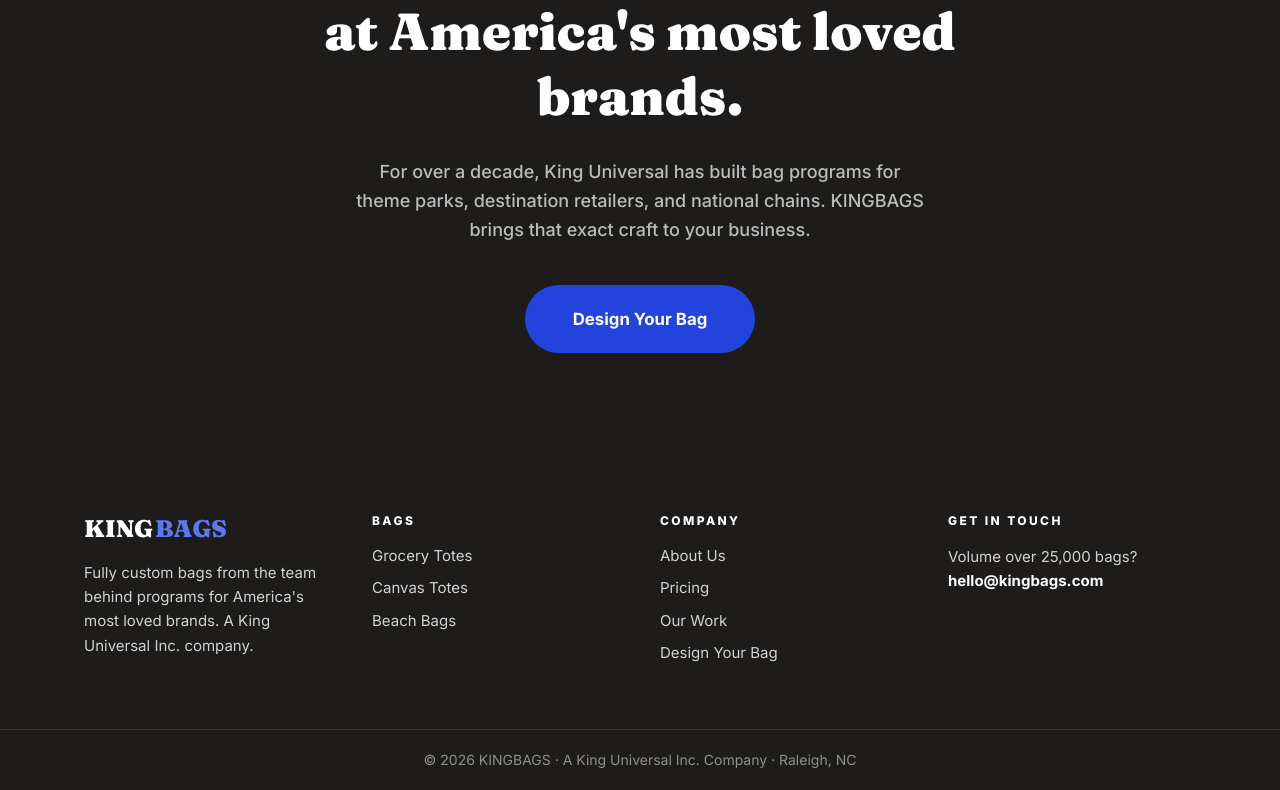
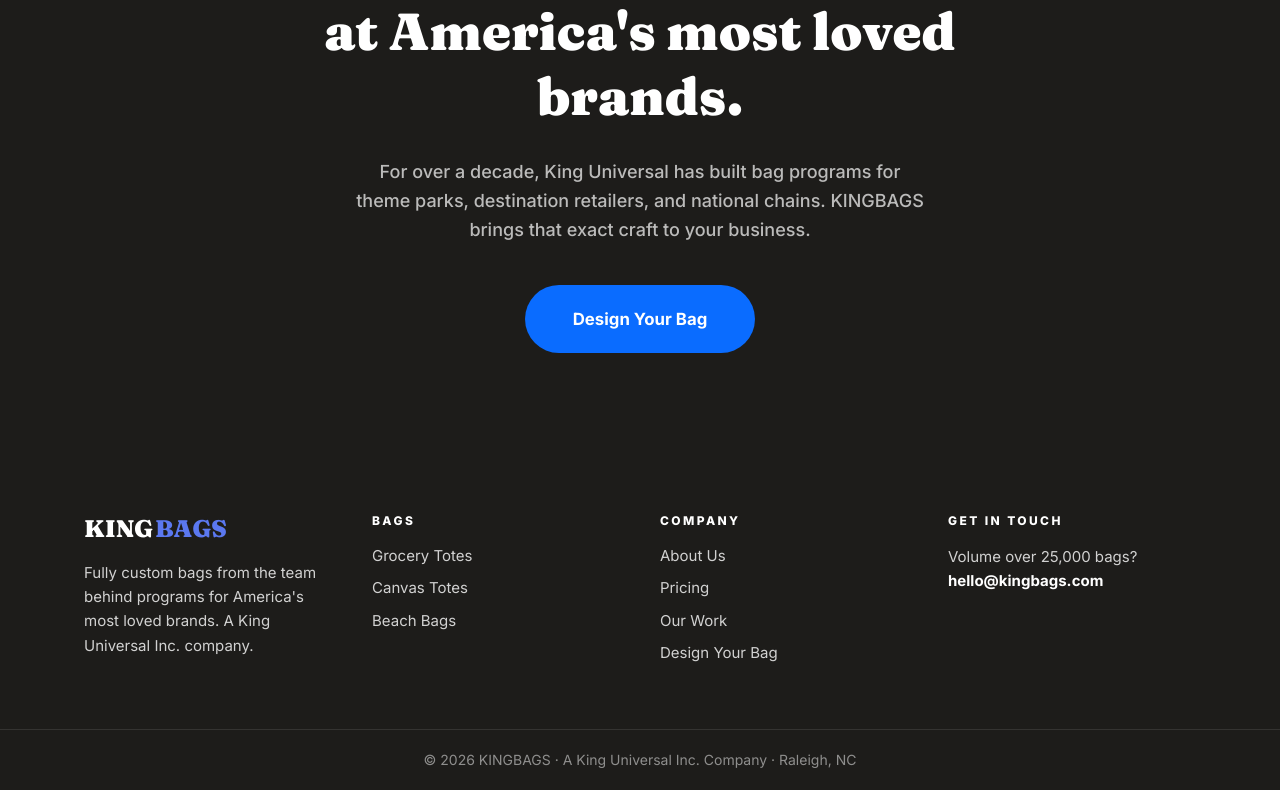
Before and after one commit to riley944/KINGBAGS, a Next.js app: page / in a window 1280 px wide. Shown: the part 3568-4358 px from the top of the page. Built offline with nearby package versions, Linux system fonts and the light colour scheme.

Commit message:
Update globals.css

```diff
--- a/app/globals.css
+++ b/app/globals.css
@@ -6,8 +6,8 @@
 html { scroll-behavior: smooth; }
 
 body {
-  background-color: #FFFFFF;
-  color: #111110;
+  background-color: #FAFAF7;
+  color: #1D1C1A;
   font-family: Inter, system-ui, sans-serif;
   -webkit-font-smoothing: antialiased;
 }
@@ -16,7 +16,23 @@
   display: inline-flex;
   align-items: center;
   justify-content: center;
-  background-color: #111110;
+  background-color: #1D1C1A;
+  color: #FAFAF7;
+  font-weight: 700;
+  font-size: 1.05rem;
+  padding: 1.05rem 2.4rem;
+  border-radius: 9999px;
+  transition: all 0.15s ease;
+}
+.btn-primary:hover { background-color: #0A6CFF; transform: scale(1.02); }
+.btn-primary:active { transform: scale(0.98); }
+.btn-primary:disabled { opacity: 0.35; cursor: not-allowed; transform: none; }
+
+.btn-cobalt {
+  display: inline-flex;
+  align-items: center;
+  justify-content: center;
+  background-color: #0A6CFF;
   color: #FFFFFF;
   font-weight: 700;
   font-size: 1.05rem;
@@ -24,23 +40,7 @@
   border-radius: 9999px;
   transition: all 0.15s ease;
 }
-.btn-primary:hover { background-color: #2244DD; transform: scale(1.02); }
-.btn-primary:active { transform: scale(0.98); }
-.btn-primary:disabled { opacity: 0.35; cursor: not-allowed; transform: none; }
-
-.btn-cobalt {
-  display: inline-flex;
-  align-items: center;
-  justify-content: center;
-  background-color: #2244DD;
-  color: #FFFFFF;
-  font-weight: 700;
-  font-size: 1.05rem;
-  padding: 1.05rem 2.4rem;
-  border-radius: 9999px;
-  transition: all 0.15s ease;
-}
-.btn-cobalt:hover { background-color: #1A35B0; transform: scale(1.02); }
+.btn-cobalt:hover { background-color: #0554D6; transform: scale(1.02); }
 .btn-cobalt:active { transform: scale(0.98); }
 .btn-cobalt:disabled { opacity: 0.35; cursor: not-allowed; transform: none; }
 
@@ -48,20 +48,20 @@
   display: inline-flex;
   align-items: center;
   justify-content: center;
-  color: #111110;
+  color: #1D1C1A;
   font-weight: 700;
   font-size: 1.05rem;
   padding: 1.05rem 1.9rem;
   border-radius: 9999px;
-  border: 2px solid #111110;
+  border: 2px solid #1D1C1A;
   transition: all 0.15s ease;
 }
-.btn-ghost:hover { background-color: #111110; color: #FFFFFF; }
+.btn-ghost:hover { background-color: #1D1C1A; color: #FAFAF7; }
 
 .section-label {
   font-size: 12px;
   font-weight: 800;
   letter-spacing: 0.22em;
   text-transform: uppercase;
-  color: #2244DD;
+  color: #0A6CFF;
 }
```
